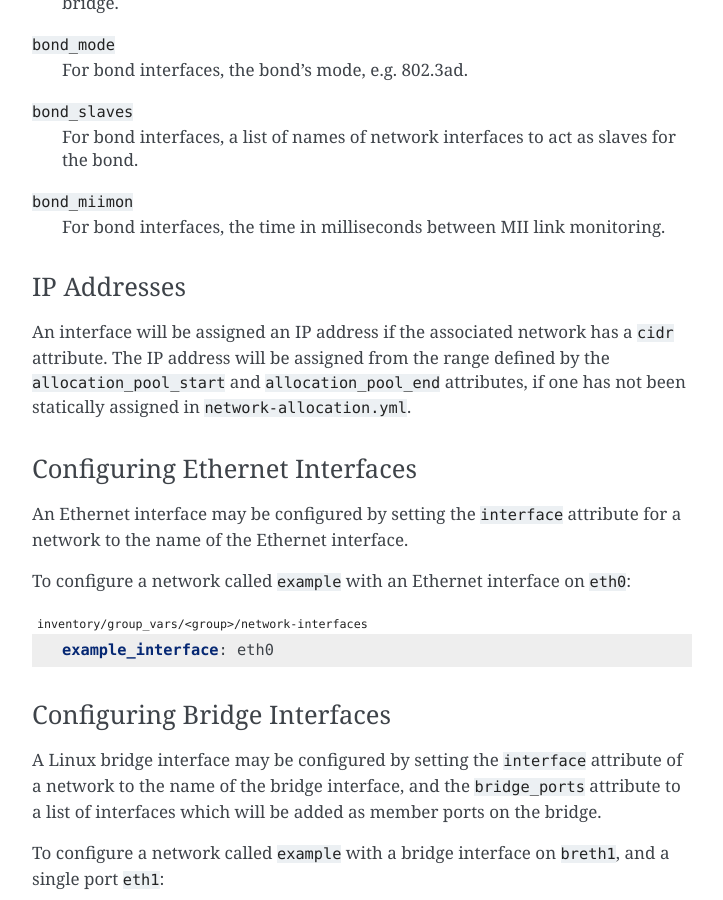
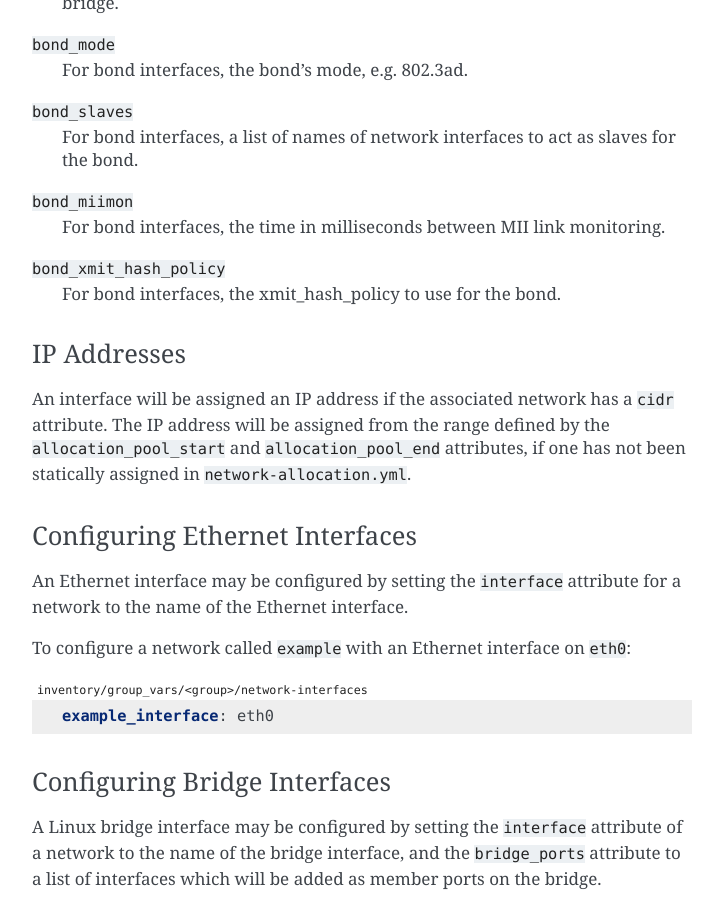
Before and after one commit to openstack/kayobe, a Sphinx documentation site: the page built from doc/source/configuration/network.rst, in a window 1280 px wide and 900 px high, scrolled down 5172 px. Shown: the whole window, without its empty margins (388-1111 px from the left). Built offline with Sphinx 7.4.7, drawn with Linux system fonts in a browser that asks for light colours.

Commit message:
network.rst: Document xmit_hash_policy option.

```diff
--- a/doc/source/configuration/network.rst
+++ b/doc/source/configuration/network.rst
@@ -246,6 +246,8 @@ The following attributes are supported:
     for the bond.
 ``bond_miimon``
     For bond interfaces, the time in milliseconds between MII link monitoring.
+``bond_xmit_hash_policy``
+    For bond interfaces, the xmit_hash_policy to use for the bond.
 
 IP Addresses
 ------------
```
